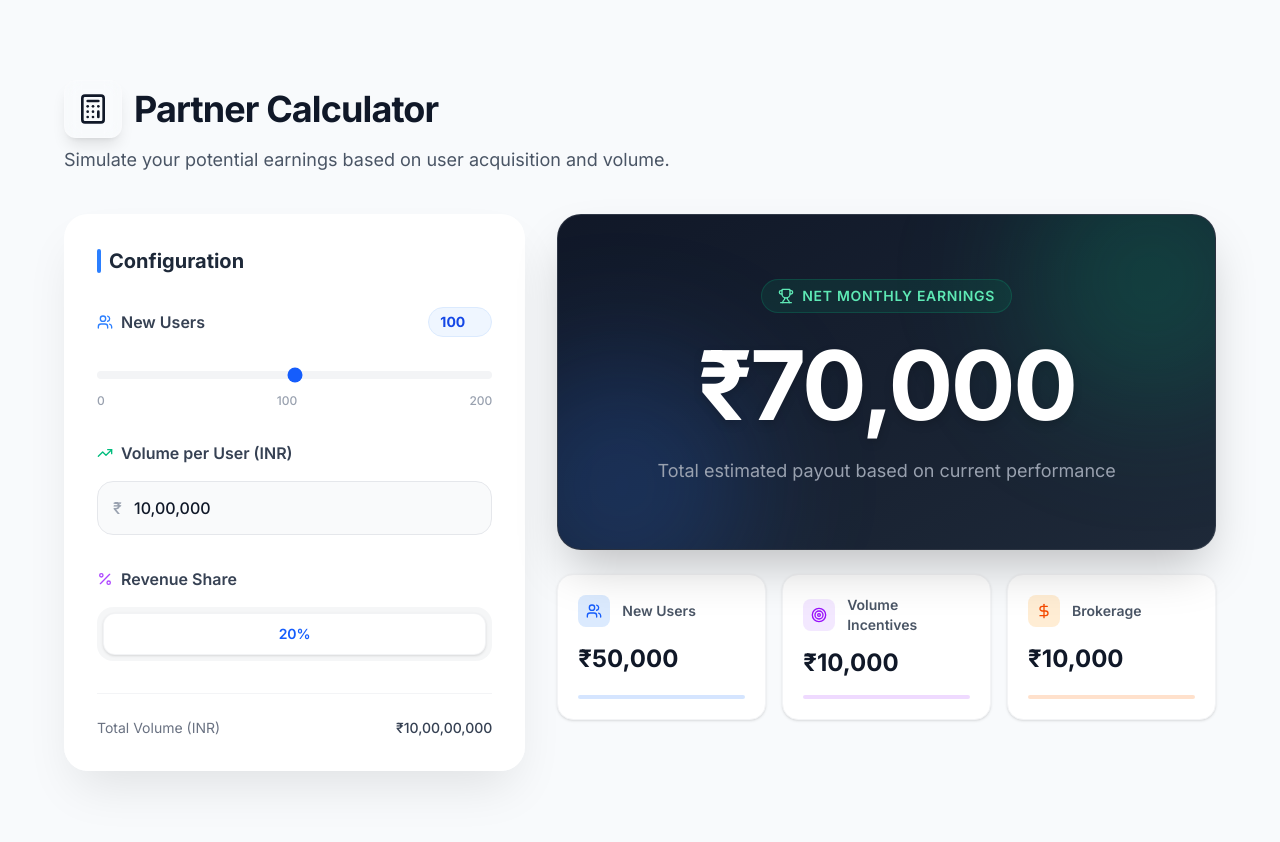
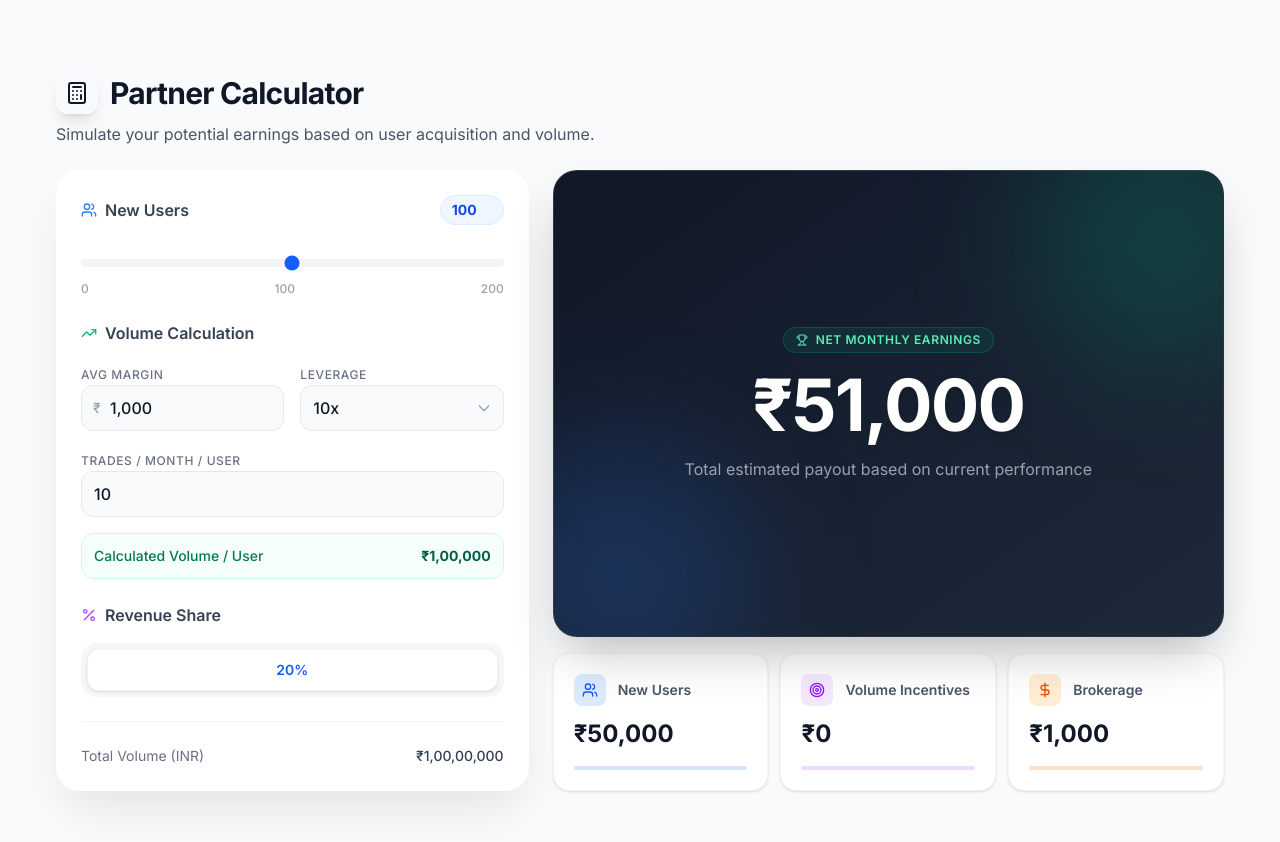
Before and after one commit to Varun20002/Partner-incentive-calculator-, a React (Vite) app: page / in a window 1280 px wide. Shown: the top 842 px of the page. Built offline with nearby package versions, Linux system fonts and the light colour scheme.

Commit message:
version 3: Volume Calculation inputs, Layout Optimization, and UI refinements

```diff
--- a/src/components/PartnerIncentiveCalculator.tsx
+++ b/src/components/PartnerIncentiveCalculator.tsx
@@ -64,10 +64,19 @@ function AnimatedNumber({ value, currency = true }: { value: number, currency?:
 export default function PartnerIncentiveCalculator() {
   // --- State ---
   const [newUsers, setNewUsers] = useState(100);
-  const [volPerUser, setVolPerUser] = useState(1000000);
+  // Volume Inputs
+  const [avgMargin, setAvgMargin] = useState(1000);
+  const [leverage, setLeverage] = useState(10);
+  const [tradesPerUser, setTradesPerUser] = useState(10);
+
   const sharePercent = 20; // Fixed at 20%
 
   // --- Optimized Calculations ---
+
+  // 0. Volume per User (Derived)
+  const volPerUser = useMemo(() => {
+    return avgMargin * leverage * tradesPerUser;
+  }, [avgMargin, leverage, tradesPerUser]);
 
   // 1. Total Volume INR
   const totalVolINR = useMemo(() => {
@@ -134,30 +143,27 @@ export default function PartnerIncentiveCalculator() {
   }, [slabIndex]);
 
   return (
-    <div className="w-full max-w-7xl mx-auto p-4 md:p-8 font-sans">
+    <div className="w-full max-w-7xl mx-auto p-4 md:p-6 font-sans">
 
       {/* Header */}
-      <div className="mb-10 text-center md:text-left">
+      <div className="mb-6 text-center md:text-left">
         <div className="flex items-center justify-center md:justify-start gap-3 mb-2">
-          <div className="p-3 bg-white/10 backdrop-blur-sm rounded-xl border border-white/20 shadow-lg">
-            <Calculator className="w-8 h-8 text-gray-900" />
+          <div className="p-2 bg-white/10 backdrop-blur-sm rounded-xl border border-white/20 shadow-lg">
+            <Calculator className="w-6 h-6 text-gray-900" />
           </div>
-          <h1 className="text-3xl md:text-4xl font-bold text-gray-900 tracking-tight">Partner Calculator</h1>
+          <h1 className="text-2xl md:text-3xl font-bold text-gray-900 tracking-tight">Partner Calculator</h1>
         </div>
-        <p className="text-gray-600 text-lg max-w-2xl">
+        <p className="text-gray-600 text-base max-w-2xl">
           Simulate your potential earnings based on user acquisition and volume.
         </p>
       </div>
 
-      <div className="grid grid-cols-1 lg:grid-cols-12 gap-8">
+      <div className="grid grid-cols-1 lg:grid-cols-12 gap-6">
 
         {/* Left Column: Inputs (4 cols) */}
         <div className="lg:col-span-5 space-y-6">
-          <div className="bg-white/95 backdrop-blur-xl rounded-3xl shadow-2xl shadow-black/10 p-6 md:p-8 space-y-8 border border-white/50">
-            <h2 className="text-xl font-bold text-gray-800 flex items-center gap-2">
-              <span className="w-1 h-6 bg-blue-500 rounded-full"></span>
-              Configuration
-            </h2>
+          <div className="bg-white/95 backdrop-blur-xl rounded-3xl shadow-2xl shadow-black/10 p-5 md:p-6 space-y-6 border border-white/50">
+            {/* Removed Configuration Header */}
 
             {/* New Users Slider */}
             <div className="space-y-4">
@@ -202,24 +208,73 @@ export default function PartnerIncentiveCalculator() {
               </div>
             </div>
 
-            {/* Volume per User Input */}
+            {/* Volume Configuration */}
             <div className="space-y-4">
-              <label className="font-semibold text-gray-700 flex items-center gap-2">
+              <h3 className="font-semibold text-gray-700 flex items-center gap-2">
                 <TrendingUp className="w-4 h-4 text-emerald-500" />
-                Volume per User (INR)
-              </label>
+                Volume Calculation
+              </h3>
+
+              <div className="grid grid-cols-1 md:grid-cols-2 gap-4">
+                {/* Average Margin per User */}
+                <div className="space-y-2">
+                   <label className="text-xs font-medium text-gray-500 uppercase tracking-wider">Avg Margin</label>
                    <div className="relative group">
-                <span className="absolute left-4 top-1/2 -translate-y-1/2 text-gray-400 font-medium group-focus-within:text-blue-500 transition-colors">₹</span>
+                     <span className="absolute left-3 top-1/2 -translate-y-1/2 text-gray-400 font-medium text-sm">₹</span>
                      <input
                        type="text"
-                  value={new Intl.NumberFormat('en-IN').format(volPerUser)}
+                       value={new Intl.NumberFormat('en-IN').format(avgMargin)}
                        onChange={(e) => {
                          const rawValue = e.target.value.replace(/[^0-9]/g, '');
                          const val = rawValue === '' ? 0 : Number(rawValue);
-                    setVolPerUser(Math.max(0, val));
+                         setAvgMargin(Math.max(0, val));
                        }}
-                  className="w-full pl-9 pr-4 py-3.5 bg-gray-50 border border-gray-200 rounded-2xl focus:ring-4 focus:ring-blue-500/10 focus:border-blue-500 outline-none transition-all text-gray-900 font-medium"
+                       className="w-full pl-7 pr-3 py-2.5 bg-gray-50 border border-gray-200 rounded-xl focus:ring-2 focus:ring-blue-500/10 focus:border-blue-500 outline-none transition-all text-gray-900 font-medium"
                      />
+                   </div>
+                </div>
+
+                {/* Leverage */}
+                <div className="space-y-2">
+                   <label className="text-xs font-medium text-gray-500 uppercase tracking-wider">Leverage</label>
+                   <div className="relative">
+                     <select
+                       value={leverage}
+                       onChange={(e) => setLeverage(Number(e.target.value))}
+                       className="w-full px-3 py-2.5 bg-gray-50 border border-gray-200 rounded-xl focus:ring-2 focus:ring-blue-500/10 focus:border-blue-500 outline-none transition-all text-gray-900 font-medium appearance-none cursor-pointer"
+                     >
+                       {[10, 15, 20, 25, 30].map(val => (
+                         <option key={val} value={val}>{val}x</option>
+                       ))}
+                     </select>
+                     <div className="absolute right-3 top-1/2 -translate-y-1/2 pointer-events-none text-gray-400">
+                       <svg className="w-4 h-4" fill="none" stroke="currentColor" viewBox="0 0 24 24"><path strokeLinecap="round" strokeLinejoin="round" strokeWidth="2" d="M19 9l-7 7-7-7"></path></svg>
+                     </div>
+                   </div>
+                </div>
+
+                {/* Monthly Trades per User */}
+                <div className="space-y-2 md:col-span-2">
+                   <label className="text-xs font-medium text-gray-500 uppercase tracking-wider">Trades / Month / User</label>
+                   <input
+                     type="text"
+                     value={tradesPerUser}
+                     onChange={(e) => {
+                        const rawValue = e.target.value.replace(/[^0-9]/g, '');
+                        const val = rawValue === '' ? 0 : Number(rawValue);
+                        setTradesPerUser(Math.max(0, val));
+                     }}
+                     className="w-full px-3 py-2.5 bg-gray-50 border border-gray-200 rounded-xl focus:ring-2 focus:ring-blue-500/10 focus:border-blue-500 outline-none transition-all text-gray-900 font-medium"
+                   />
+                </div>
+              </div>
+
+              {/* Calculated Volume per User Display */}
+              <div className="bg-emerald-50/50 border border-emerald-100 rounded-xl p-3 flex justify-between items-center text-sm">
+                <span className="text-emerald-700 font-medium">Calculated Volume / User</span>
+                <span className="text-emerald-800 font-bold">
+                  <AnimatedNumber value={volPerUser} />
+                </span>
               </div>
             </div>
 
@@ -252,31 +307,31 @@ export default function PartnerIncentiveCalculator() {
         </div>
 
         {/* Right Column: Results (7 cols) */}
-        <div className="lg:col-span-7 space-y-6">
+        <div className="lg:col-span-7 space-y-4 flex flex-col h-full">
 
           {/* Net Total Card */}
           <motion.div
             layout
-            className="bg-gradient-to-br from-gray-900 to-gray-800 rounded-3xl shadow-2xl p-8 md:p-12 lg:p-16 text-white relative overflow-hidden group border border-white/10 min-h-[320px] flex flex-col justify-center"
+            className="bg-gradient-to-br from-gray-900 to-gray-800 rounded-3xl shadow-2xl p-6 md:p-8 lg:p-10 text-white relative overflow-hidden group border border-white/10 flex-grow flex flex-col justify-center min-h-[300px]"
           >
             {/* Background Effects */}
             <div className="absolute top-0 right-0 w-64 h-64 bg-emerald-500/20 rounded-full blur-3xl -mr-16 -mt-16 group-hover:bg-emerald-500/30 transition-colors duration-500"></div>
             <div className="absolute bottom-0 left-0 w-64 h-64 bg-blue-500/20 rounded-full blur-3xl -ml-16 -mb-16 group-hover:bg-blue-500/30 transition-colors duration-500"></div>
 
-            <div className="relative z-10 flex flex-col items-center justify-center text-center space-y-6">
-              <h3 className="text-emerald-300 font-semibold tracking-wider uppercase text-sm flex items-center gap-2 bg-emerald-500/10 px-4 py-1.5 rounded-full border border-emerald-500/20">
-                <Trophy className="w-4 h-4" />
+            <div className="relative z-10 flex flex-col items-center justify-center text-center space-y-4">
+              <h3 className="text-emerald-300 font-semibold tracking-wider uppercase text-xs flex items-center gap-2 bg-emerald-500/10 px-3 py-1 rounded-full border border-emerald-500/20">
+                <Trophy className="w-3 h-3" />
                 Net Monthly Earnings
               </h3>
-              <div className="text-5xl md:text-7xl lg:text-8xl font-bold font-tight tracking-tight drop-shadow-lg">
+              <div className="text-5xl md:text-6xl lg:text-7xl font-bold font-tight tracking-tight drop-shadow-lg">
                 <AnimatedNumber value={netTotal} />
               </div>
-              <p className="text-gray-400 text-base md:text-lg">Total estimated payout based on current performance</p>
+              <p className="text-gray-400 text-sm md:text-base">Total estimated payout based on current performance</p>
             </div>
           </motion.div>
 
           {/* Breakdown Cards Grid */}
-          <div className="grid grid-cols-1 md:grid-cols-3 gap-4">
+          <div className="grid grid-cols-1 md:grid-cols-3 gap-3">
             <Card
               title="New Users"
               value={acquisitionIncome}
```
Lines whose indentation alone changed are shown as unchanged.
